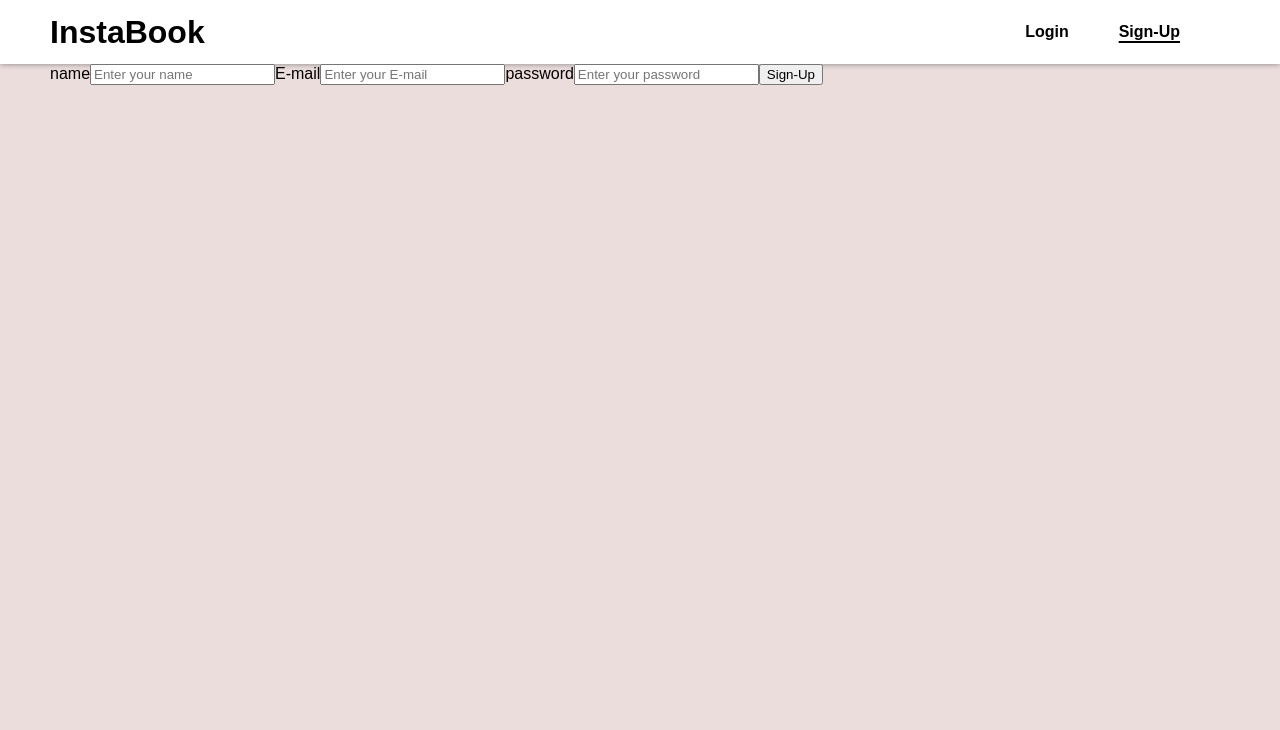
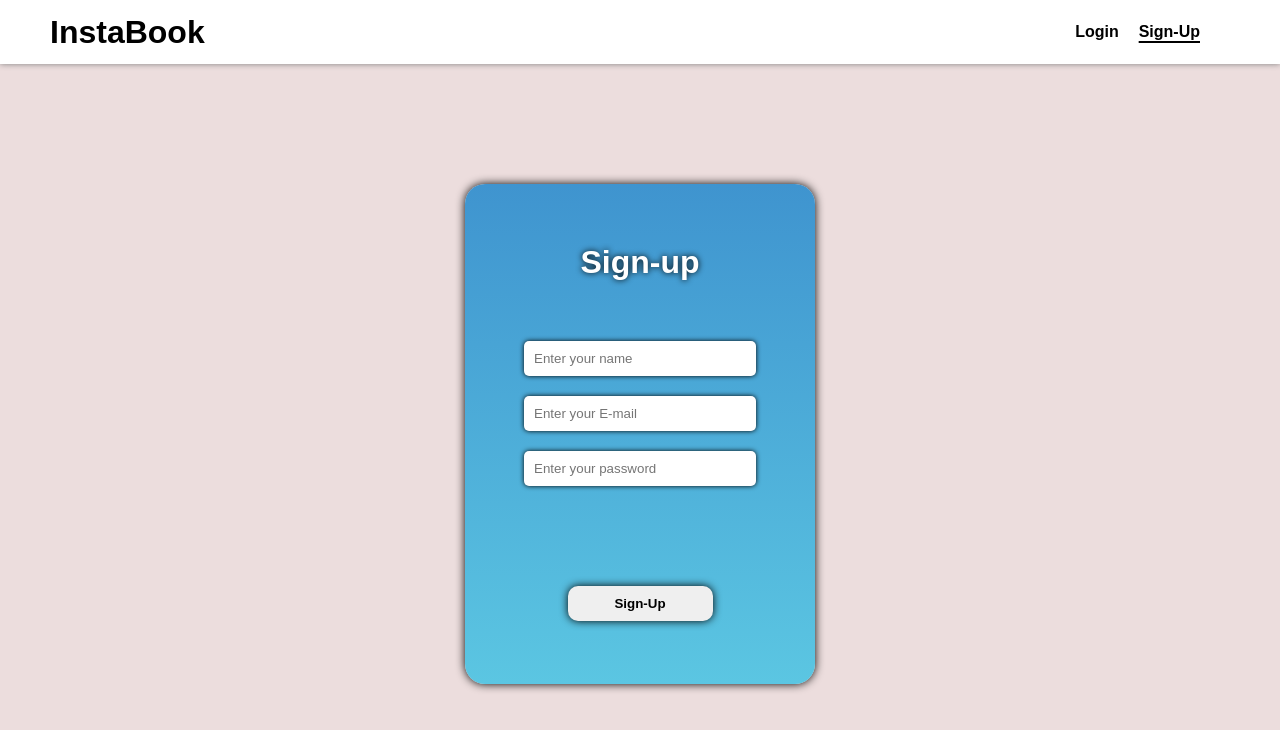
Before and after one commit to Almogbb/InstaBook---WiP, a React (Create React App) app: page /signup in a window 1280 px wide. Shown: the top 730 px of the page. Built offline with nearby package versions, Linux system fonts and the light colour scheme; no server answers.

Commit message:
added css for sign-up page

```diff
--- a/src/components/MainHeader.scss
+++ b/src/components/MainHeader.scss
@@ -17,8 +17,7 @@
 
       li{
         cursor: pointer;
-        margin-right: 10px;
-        padding: 10px;
+        // padding: 10px;
         // background-color: red;
 
       }
--- a/src/views/Signup.js
+++ b/src/views/Signup.js
@@ -4,6 +4,8 @@ import { useNavigate } from 'react-router-dom';
 
 import { usersSliceActions } from '../store/user-slice';
 import { signUp } from '../store/user-actions';
+
+import './Signup.scss';
 
 function Signup() {
   const dispatch = useDispatch();
@@ -27,30 +29,36 @@ function Signup() {
   }
 
   return (
-    <section>
-      <form onSubmit={onSignupHandler}>
-        <label htmlFor='name'>name</label>
+    <section className='sign-up-container flex'>
+      <form className='sign-up-form' onSubmit={onSignupHandler}>
+        <h1 className='sign-up-title'>Sign-up</h1>
+        {/* <label htmlFor='name'>name</label> */}
         <input
+          className='sign-log-input'
           name='name'
           type='text'
           ref={nameInputRef}
           placeholder='Enter your name'
         />
-        <label htmlFor='email'>E-mail</label>
+        {/* <label htmlFor='email'>E-mail</label> */}
         <input
+          className='sign-log-input'
           name='email'
           type='email'
           ref={emailInputRef}
           placeholder='Enter your E-mail'
         />
-        <label htmlFor='password'>password</label>
+        {/* <label htmlFor='password'>password</label> */}
         <input
+          className='sign-log-input'
           name='password'
           type='password'
           ref={passwordInputRef}
           placeholder='Enter your password'
         />
-        <button>Sign-Up</button>
+        <div className='sign-up-btn-container btn-container flex'>
+          <button className='sign-btn'>Sign-Up</button>
+        </div>
       </form>
     </section>
   );
--- /dev/null
+++ b/src/views/Signup.scss
@@ -0,0 +1,52 @@
+.sign-up-container{
+  margin-top: 100px;
+  padding: 20px;
+	// background: red;
+	overflow: hidden;
+
+  .sign-up-form{
+
+    display: flex;
+    flex-direction: column;
+    align-items: center;
+    width: 350px;
+    height: 500px;
+    border-radius: 20px;
+    padding: 0 30px 30px 30px;
+    background: linear-gradient(0deg, rgba(91,198,226,1) 0%, rgba(63,148,207,1) 100%);
+    box-shadow: 0 0 10px 0;
+
+    .sign-up-title{
+      font-size: 2rem;
+      color: white;
+      text-align: center;
+      margin: 60px 0;
+      text-shadow: 0 0 6px black;
+      // text-decoration: underline;
+      // text-underline-offset: 4px;
+      // text-decoration-color: rgba(52, 49, 49, 0.9);
+    }
+
+    .sign-log-input{
+      border-radius: 5px;
+      margin-bottom: 20px;
+      padding: 10px;
+      width: 80%;
+      border: 0;
+      box-shadow: 0 0 5px 0;
+    }
+
+    .sign-up-btn-container{
+      width: 50%;
+
+      .sign-btn{
+        border: 0;
+        margin-top: 80px;
+        width: 100%;
+        padding: 10px;
+        border-radius: 10px;
+        box-shadow: 0 0 8px 0;
+      }
+    }
+  }
+}
```
